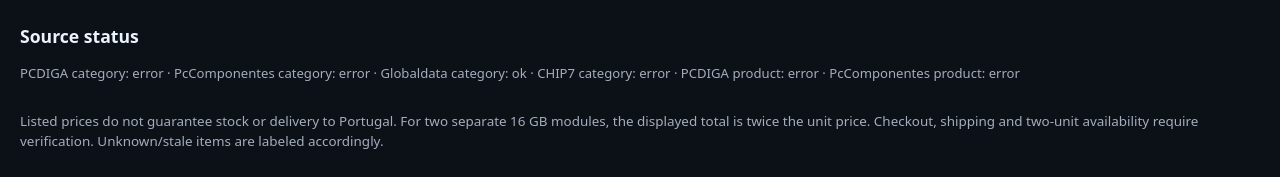
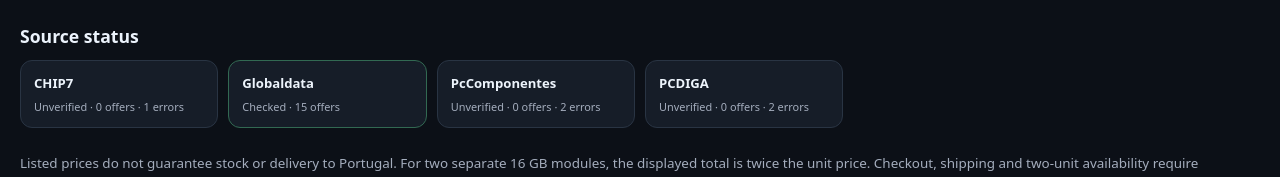
Before and after one commit to SkinnyPete265/ram-deal-hunter, a plain HTML site: page docs/index.html in a window 1280 px wide. Shown: the part 1759-1936 px from the top of the page. Drawn offline with Linux system fonts and the light colour scheme; no server answers.

Commit message:
ui: group retailer health and highlight blocked sources on dashboard

```diff
--- a/docs/index.html
+++ b/docs/index.html
@@ -20,7 +20,12 @@ td a{color:var(--accent);text-decoration:none;white-space:nowrap}
 .price{font-size:1.05rem;font-weight:800;white-space:nowrap}.good{color:var(--accent)}.bad{color:#fb9494}
 .pill{display:inline-block;border-radius:99px;background:#303c4a;padding:5px 9px;font-size:.75rem}
 .name{font-weight:700}.spec{font-size:.8rem;color:var(--muted);margin-top:5px}
-#health{font-size:.82rem;line-height:2;color:var(--muted)}.empty{text-align:center;color:var(--muted);padding:45px}
+#health{display:grid;grid-template-columns:repeat(auto-fill,minmax(185px,1fr));gap:10px;font-size:.82rem}
+.source{background:var(--panel);border:1px solid var(--line);border-radius:12px;padding:13px}
+.source strong{display:block;color:#edf4fc;margin-bottom:7px}
+.source small{display:block;color:var(--muted);line-height:1.45}
+.source.blocked{border-color:#85514f}
+.source.active{border-color:#326952}.empty{text-align:center;color:var(--muted);padding:45px}
 footer{color:var(--muted);font-size:.84rem;line-height:1.5;margin-top:25px}
 @media(max-width:700px){.summary{grid-template-columns:repeat(2,1fr)}header{display:block}}
 </style></head><body><main>
@@ -63,7 +68,23 @@ let state=o.stock==='in_stock'?'In stock':o.stock==='out_of_stock'?'Out of stock
 let safe=/^https:\/\//.test(o.url)?o.url:'#';
 return '<tr><td><div class="name">'+esc(o.title)+'</div><div class="spec">'+esc(specs)+'</div></td><td>'+esc(o.store)+'</td><td class="price '+(o.price_eur<=budget&&o.stock!=='out_of_stock'?'good':'')+'">'+euro(o.price_eur)+'</td><td><span class="pill">'+state+'</span>'+(!o.current?' <span class="pill bad">Stale</span>':'')+'</td><td class="muted">'+date(o.observed_at)+'</td><td><a target="_blank" rel="noopener noreferrer" href="'+esc(safe)+'">View listing</a></td></tr>'
 }).join(''):'<tr><td colspan="6" class="empty">No matching offers. Check source status and retry later.</td></tr>';
-E('health').textContent=(data.health||[]).map(h=>h.source+': '+h.status).join(' · ')||'No checks recorded.';
+const grouped={};
+for(const h of (data.health||[])){
+  const store=String(h.source||'Unknown').replace(/ (category|product)$/,'');
+  const g=grouped[store]||(grouped[store]={store,blocked:false,errors:0,ok:0,products:0});
+  if(['blocked_403_or_429','automated_access_blocked'].includes(h.status))g.blocked=true;
+  if(h.status==='error')g.errors++;
+  if(h.status==='ok')g.ok++;
+  if(h.status==='no_verified_price')g.products++;
+}
+E('health').innerHTML=Object.values(grouped).sort((a,b)=>a.store.localeCompare(b.store)).map(g=>{
+ const found=curr.filter(o=>o.store===g.store).length;
+ const state=g.blocked?'Blocked by retailer':g.ok||found?'Checked':'Unverified';
+ const css=g.blocked?'blocked':g.ok||found?'active':'';
+ return '<div class="source '+css+'"><strong>'+esc(g.store)+'</strong><small>'+
+ esc(state+' · '+found+' offer'+(found===1?'':'s')+(g.errors?' · '+g.errors+' errors':'')+(g.products?' · '+g.products+' without price data':''))+
+ '</small></div>';
+}).join('')||'<p class="muted">No checks recorded yet.</p>';
 }
 async function load(){
 try{let r=await fetch('data.json?t='+Date.now(),{cache:'no-store'});if(!r.ok)throw Error('HTTP '+r.status);data=await r.json();E('updated').textContent=data.last_scan?'Last scan '+date(data.last_scan):'No live scan yet';
```
